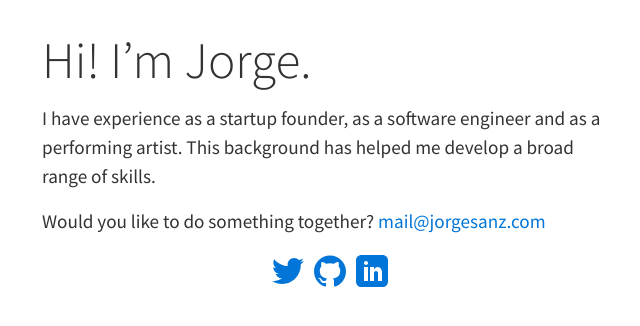
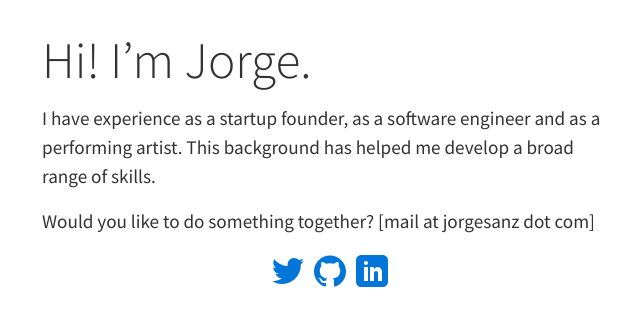
Before and after one commit to jorgesanzx/jorgesanzx.github.io, a Jekyll site: the page built from index.html, in a window 1280 px wide. Shown: the top 326 px of the page, without its empty margins (310-950 px from the left). Built offline with Jekyll 4.4.1, drawn with Linux system fonts in a browser that asks for light colours.

Commit message:
Update index.html

```diff
--- a/index.html
+++ b/index.html
@@ -5,7 +5,7 @@ layout: default
 
 <p>I have experience as a startup founder, as a software engineer and as a performing artist. This background has helped me develop a broad range of skills.</p>
 
-<p>Would you like to do something together? <a href="mailto:mail@jorgesanz.com">mail@jorgesanz.com</a></p>
+<p>Would you like to do something together? [mail at jorgesanz dot com]
 
 <nav class="text-center">
   <a href="//twitter.com/{{ site.twitter_username }}">
```
